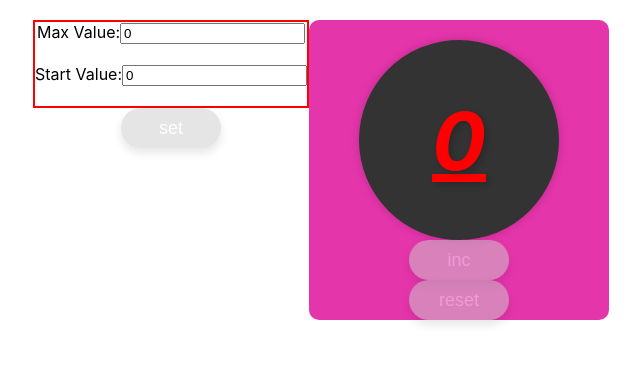
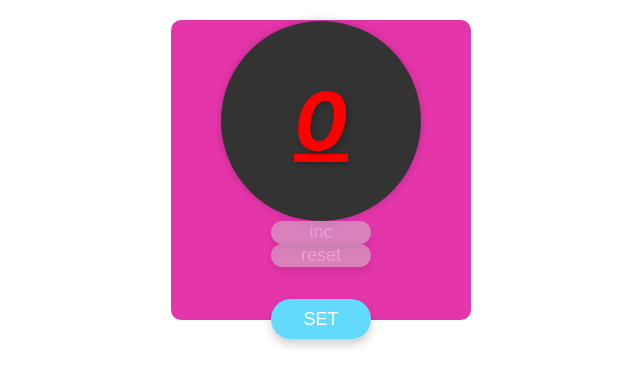
Before and after one commit to Maximkalenkovich/Counter, a React (Create React App) app: page /counter in a window 1280 px wide. Shown: the top 386 px of the page, without its empty margins (319-959 px from the left). Built offline with nearby package versions, Linux system fonts and the light colour scheme.

Commit message:
add routing

```diff
--- a/package.json
+++ b/package.json
@@ -12,6 +12,7 @@
     "@types/react-dom": "^18.0.0",
     "react": "^18.2.0",
     "react-dom": "^18.2.0",
+    "react-router-dom": "^6.21.3",
     "react-scripts": "5.0.1",
     "typescript": "^4.4.2",
     "web-vitals": "^2.1.0"
--- a/src/App.tsx
+++ b/src/App.tsx
@@ -1,7 +1,9 @@
-import React, { useState } from 'react';
+import React, {useState} from 'react';
 import './App.css';
-import { Counter } from "./components/counter/Counter";
-import { SettingTable } from "./components/setting/settingTable/SettingTable";
+import {Counter} from "./components/counter/Counter";
+import {SettingTable} from "./components/setting/settingTable/SettingTable";
+import {Navigate, Route, Routes} from "react-router-dom";
+import NotFoundPage from "./components/notFoundPage/NotFoundPage";
 
 
 export type SettingTableType = {
@@ -22,8 +24,17 @@ function App() {
 
     return (
         <div className="App">
-            <SettingTable minValueProps={minValue} maxValueProps={maxValue} onSettingsChange={handleSettingsChange} />
-            <Counter minValueProps={minValue} maxValueProps={maxValue}  />
+            <Routes>
+                     <Route path={'/'} element={<Navigate to={'/counter'} />}></Route>
+                <Route path="/set" element={<SettingTable minValueProps={minValue} maxValueProps={maxValue}
+                                                         onSettingsChange={handleSettingsChange}/>}/>
+
+                <Route path="/counter" element={<Counter minValueProps={minValue} maxValueProps={maxValue}/>}/>
+                <Route path="/*" element={<NotFoundPage/>}/>
+
+
+            </Routes>
+
         </div>
     );
 }
--- a/src/components/counter/Counter.tsx
+++ b/src/components/counter/Counter.tsx
@@ -1,6 +1,7 @@
 import React, {useState} from "react";
 import {Button} from "../button/Button";
 import st from './Counter.module.css'
+import {NavLink} from "react-router-dom";
 
 
 
@@ -36,6 +37,10 @@ export const Counter: React.FC<{ minValueProps: number; maxValueProps: number }>
                 onClick={reset}
                 disabled={count === minValueProps}
             />
+
+          <NavLink to='/set'><Button name='SET'
+                           onClick={()=>{}}/></NavLink>
         </div>
+
     );
 };
--- /dev/null
+++ b/src/components/notFoundPage/NotFoundPage.tsx
@@ -0,0 +1,12 @@
+import React from 'react';
+
+const NotFoundPage = () => {
+    return (
+        <div>
+            <h1>Error 404: Page Not Found</h1>
+            <p>Oops! The requested page could not be found.</p>
+        </div>
+    );
+};
+
+export default NotFoundPage;
--- a/src/components/setting/settingTable/SettingTable.tsx
+++ b/src/components/setting/settingTable/SettingTable.tsx
@@ -2,6 +2,7 @@ import {Button} from "../../button/Button";
 import s from './SettingTable.module.css'
 import {ChangeEvent, useState} from "react";
 import {SettingTableType} from "../../../App";
+import {NavLink} from "react-router-dom";
 
 export const SettingTable: React.FC<SettingTableType> = ({ minValueProps, maxValueProps, onSettingsChange }) => {
     const [min, setMin] = useState(minValueProps);
@@ -15,7 +16,7 @@ export const SettingTable: React.FC<SettingTableType> = ({ minValueProps, maxVal
 
         setMin((prevMin) => (name === 'min' ? parsedValue : prevMin));
         setMax((prevMax) => (name === 'max' ? parsedValue : prevMax));
-        setIsError(parsedValue < 0);
+        setIsError(parsedValue < 0 || (name === 'min' && parsedValue === max) || (name === 'max' && parsedValue === min) );
     };
 
 
@@ -24,7 +25,7 @@ export const SettingTable: React.FC<SettingTableType> = ({ minValueProps, maxVal
     };
 
     return (
-        <div>
+        <div className={'setting'}>
             <div className={s.table}>
                 <label>
                     Max Value:
@@ -44,6 +45,7 @@ export const SettingTable: React.FC<SettingTableType> = ({ minValueProps, maxVal
                 <br />
             </div>
             <Button name={'set'} onClick={handleApplySettings} disabled={min < 0 || max < 1 || max <= min} />
+            <NavLink to='/counter'><Button name={'counter'} onClick={()=>{}}/></NavLink>
         </div>
     );
 };
--- a/src/index.tsx
+++ b/src/index.tsx
@@ -3,14 +3,15 @@ import ReactDOM from 'react-dom/client';
 import './index.css';
 import App from './App';
 import reportWebVitals from './reportWebVitals';
+import {BrowserRouter, HashRouter} from "react-router-dom";
 
 const root = ReactDOM.createRoot(
   document.getElementById('root') as HTMLElement
 );
 root.render(
-  <React.StrictMode>
+  <BrowserRouter>
     <App />
-  </React.StrictMode>
+  </BrowserRouter>
 );
 
 // If you want to start measuring performance in your app, pass a function
```
Also changed, not shown: 1 other file (tests, documents, lock files or other folders).
